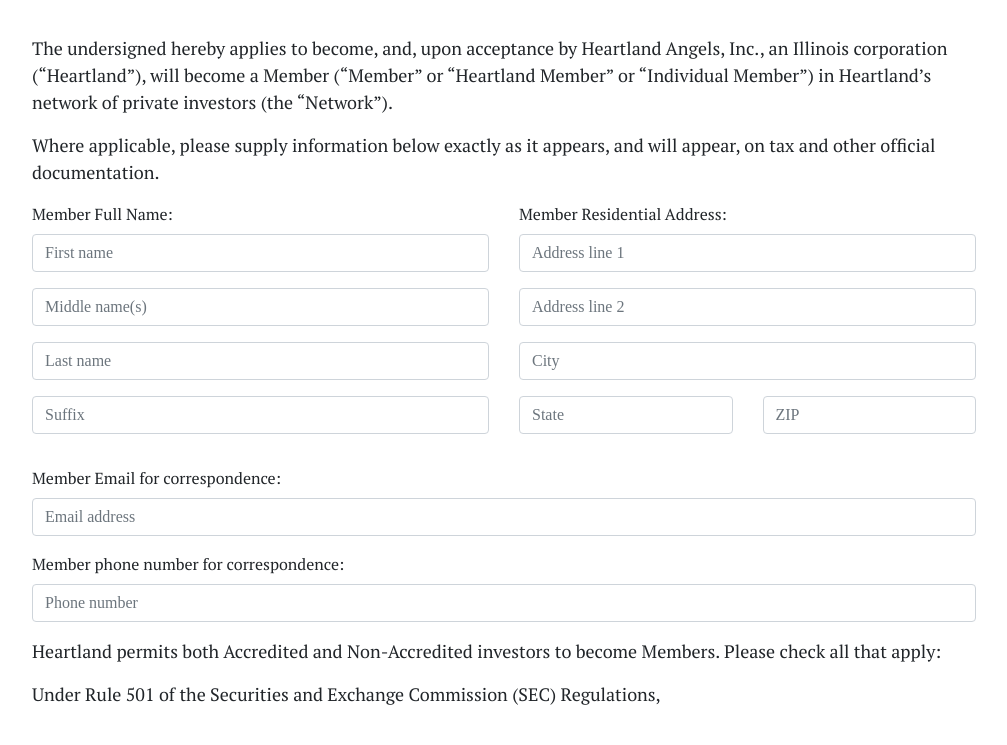
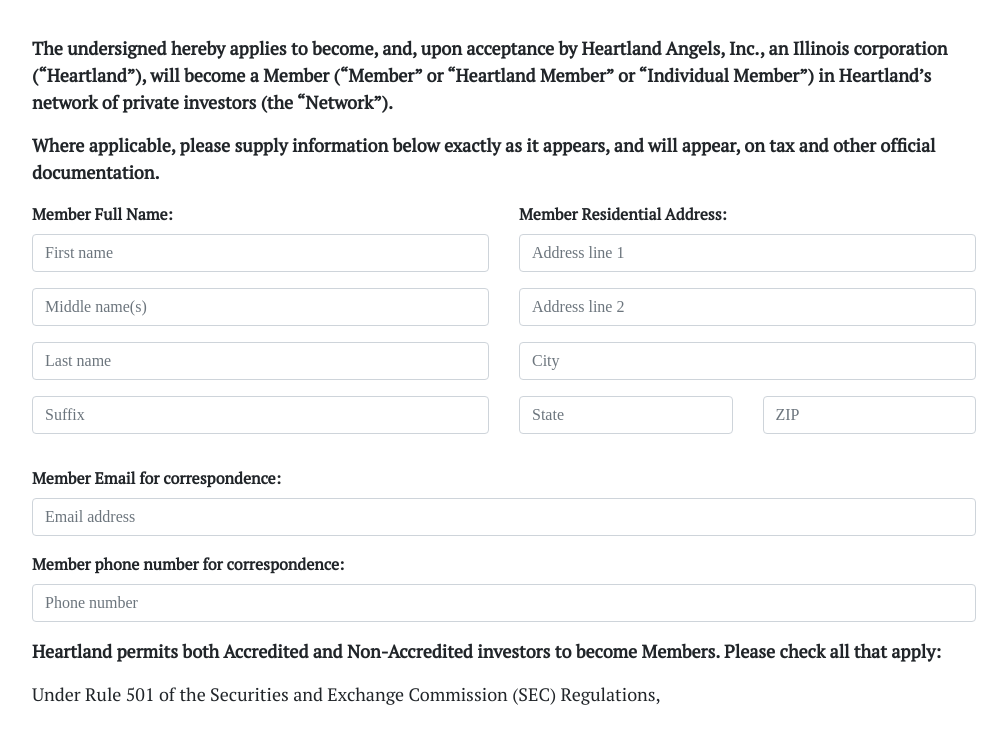
Before and after one commit to sunxinpeng1994/heartlandangels, a plain HTML site: page memberSignup.html in a window 1280 px wide. Shown: the part 183-928 px from the top of the page, without its empty margins (136-1143 px from the left). Drawn offline with nearby package versions, Linux system fonts and the light colour scheme.

Commit message:
font size weight

```diff
--- a/memberSignup.html
+++ b/memberSignup.html
@@ -81,11 +81,14 @@
             table.contentTable td{
                 vertical-align: top;
                 padding:10px;
+                font-size:18px;
             }
             tr td:first-of-type {
                 font-weight: bold;
             }
-
+            .form-group label{
+                font-weight:bold;
+            }
         </style>
 
     </head>
@@ -107,13 +110,13 @@
 
                     <!-- One "tab" for each step in the form: -->
                     <div class="tab" id="tab0">
-                        <p>The undersigned hereby applies to become, and, upon acceptance by Heartland Angels, Inc., an Illinois corporation (“Heartland”), will become a Member (“Member” or “Heartland Member” or “Individual Member”) in Heartland’s network of private investors (the “Network”).</p>
-                        <p>Where applicable, please supply information below exactly as it appears, and will appear, on tax and other official documentation.</p>
+                        <p><b>The undersigned hereby applies to become, and, upon acceptance by Heartland Angels, Inc., an Illinois corporation (“Heartland”), will become a Member (“Member” or “Heartland Member” or “Individual Member”) in Heartland’s network of private investors (the “Network”).</b></p>
+                        <p><b>Where applicable, please supply information below exactly as it appears, and will appear, on tax and other official documentation.</b></p>
 
                         <div class="row">
                                 <div class="col">
                                     <div class="form-group">
-                                        <label >Member Full Name:</label>
+                                        <label>Member Full Name:</label>
                                         <input type="text" id="firstName" name="firstName" class="form-control required"  placeholder="First name" oninput="removeInvalidClass(this)" >
                                         <input type="text" id="middleName" name="middleName" class="form-control" placeholder="Middle name(s)" oninput="removeInvalidClass(this)" >
                                         <input type="text" id="lastName" name="lastName" class="form-control required" placeholder="Last name" oninput="removeInvalidClass(this)">
@@ -144,7 +147,7 @@
                                 <input type="text" id="phoneNumber" name="phoneNumber" class="form-control required" placeholder="Phone number" oninput="removeInvalidClass(this)" >
                         </div>
 
-                        <p>Heartland permits both Accredited and Non-Accredited investors to become Members. Please check all that apply:</p>
+                        <p><b>Heartland permits both Accredited and Non-Accredited investors to become Members. Please check all that apply:</b></p>
                         <p>Under Rule 501 of the Securities and Exchange Commission (SEC) Regulations,</p>
 
 
@@ -185,7 +188,7 @@
 
 
                         <div class="tab" id="tab1">
-                            <p>The Applicant acknowledges and agrees to the following:</p>
+                            <p><b>The Applicant acknowledges and agrees to the following:</b></p>
                             <table class="contentTable">
                                 <tr>
                                     <td>1)</td>
```
